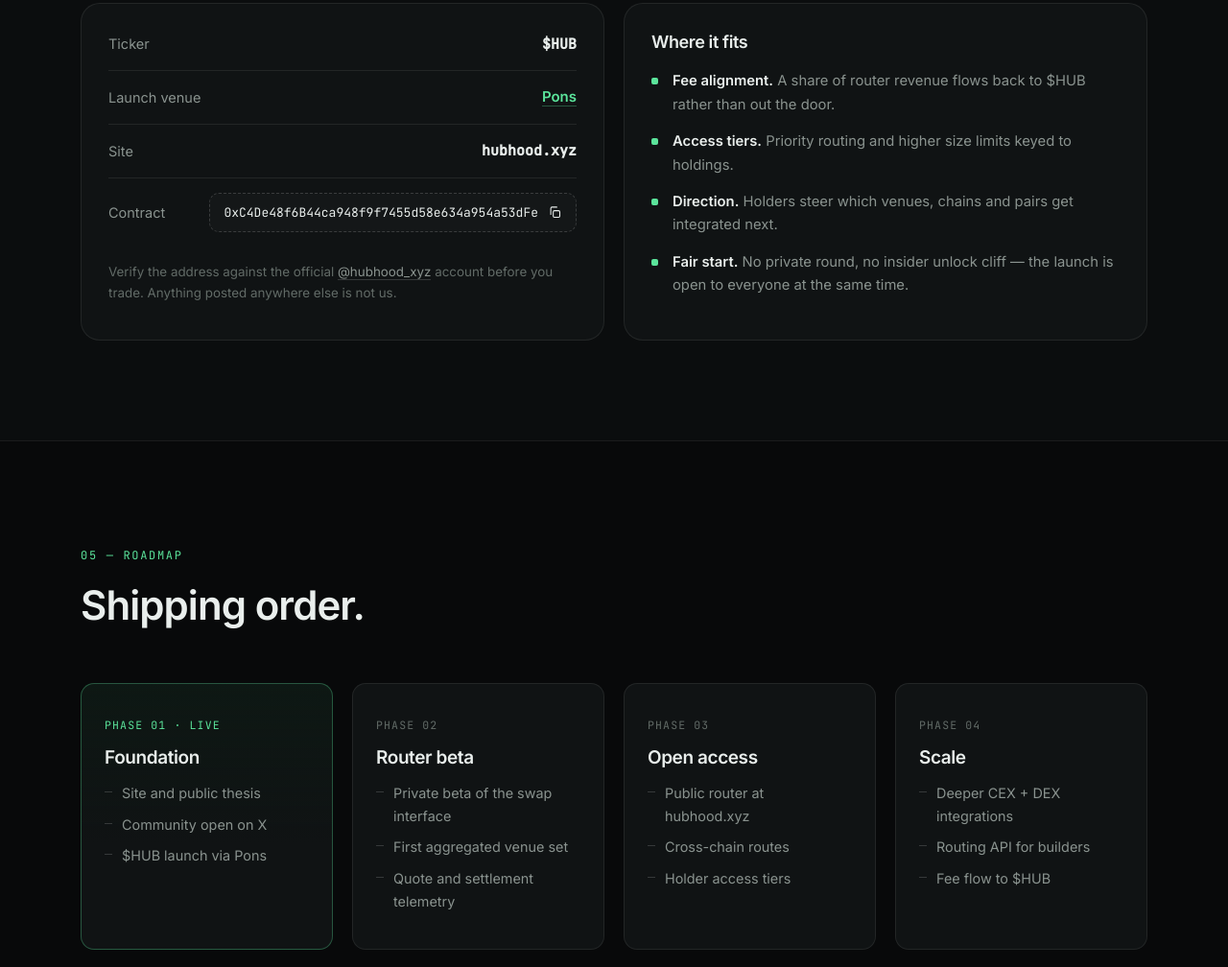
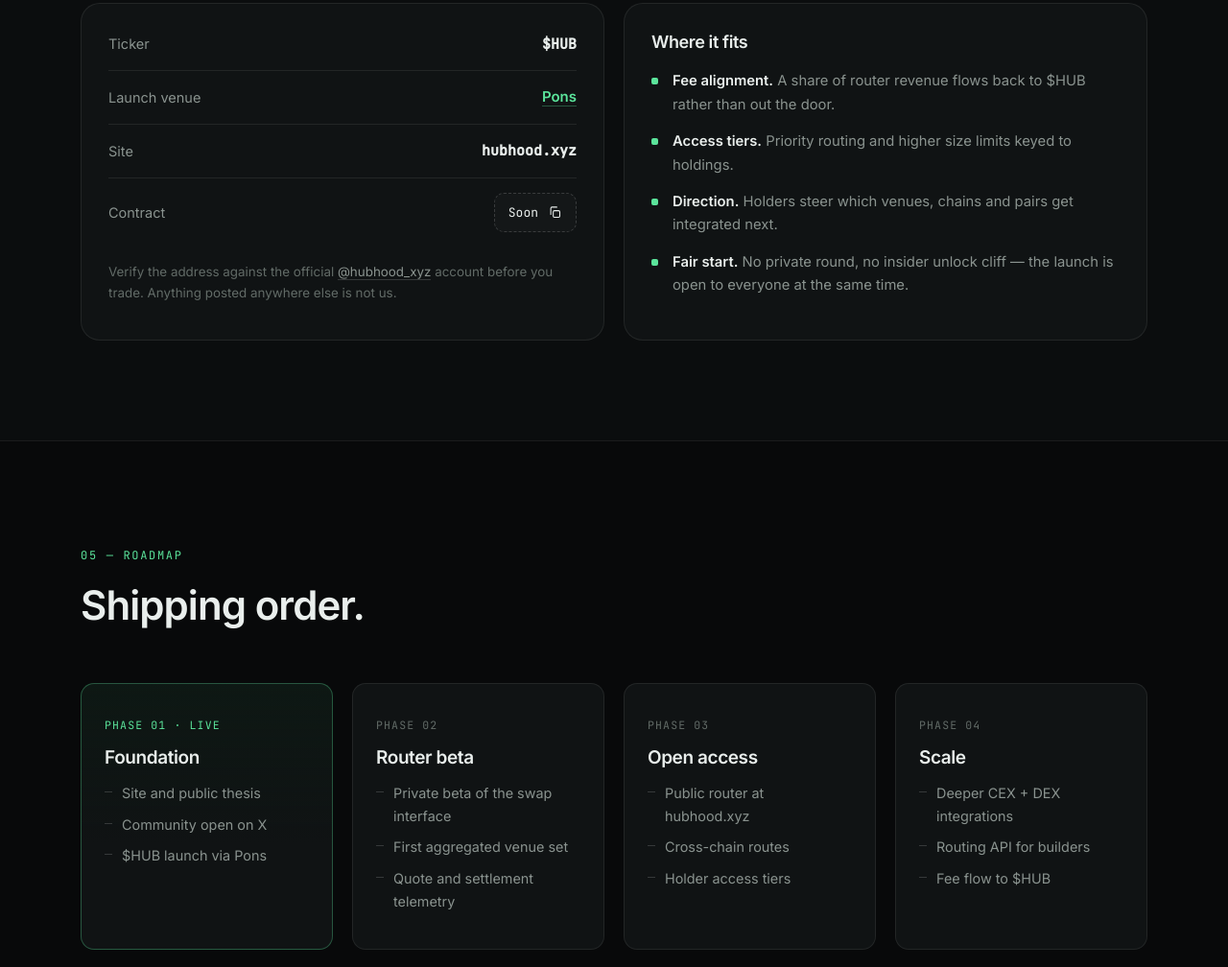
Before and after one commit to 7abar/testte, a plain HTML site: page index.html in a window 1280 px wide. Shown: the part 3371-4379 px from the top of the page at 96% size. Drawn offline with Linux system fonts and the light colour scheme.

Commit message:
Update index.html

```diff
--- a/index.html
+++ b/index.html
@@ -351,8 +351,8 @@
             </div>
             <div class="token-row ca-row">
               <span class="token-key">Contract</span>
-              <button class="ca" id="copy-ca" data-ca="0xC4De48f6B44ca948f9f7455d58e634a954a53dFe" title="Copy contract address">
-                <span class="mono" id="ca-text">0xC4De48f6B44ca948f9f7455d58e634a954a53dFe</span>
+              <button class="ca" id="copy-ca" data-ca="Soon" title="Copy contract address">
+                <span class="mono" id="ca-text">Soon</span>
                 <svg viewBox="0 0 24 24" width="15" height="15" fill="none" stroke="currentColor" stroke-width="1.7"
                   stroke-linecap="round" stroke-linejoin="round" aria-hidden="true">
                   <rect x="9" y="9" width="11" height="11" rx="2" />
```
